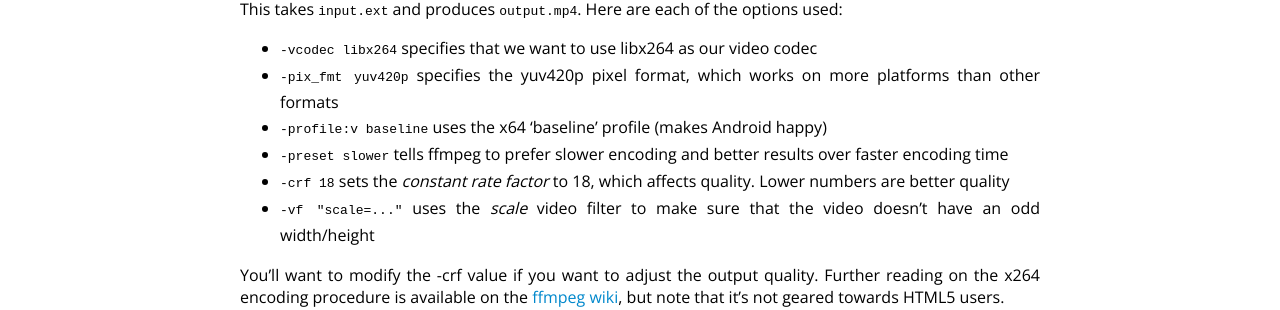
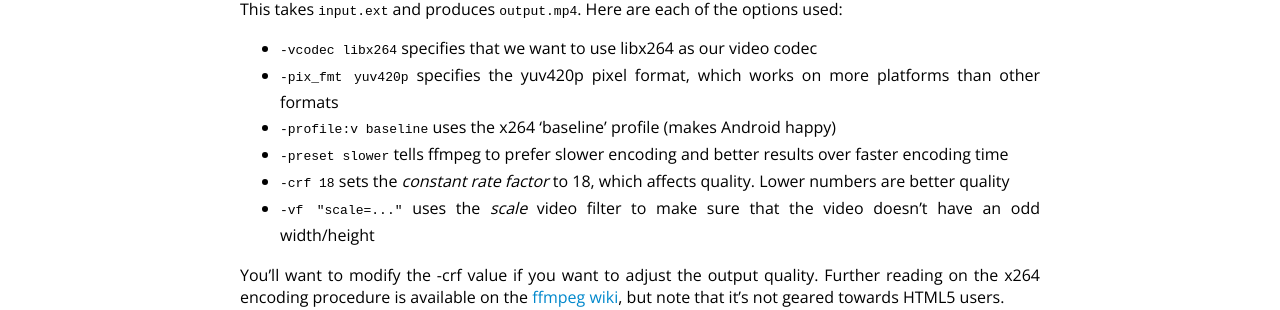
Before and after one commit to MediaCrush/mediacrush.github.io, a Jekyll site: the page built from _posts/2013-12-23-The-right-way-to-encode-HTML5-video.md, in a window 1280 px wide and 900 px high, scrolled down 2072 px. Shown: the part 144-454 px from the top of the window. Built offline with Jekyll 4.4.1, drawn with Linux system fonts in a browser that asks for light colours; Markdown is read by kramdown in place of the engine named in the settings; comment, search, counter and statistics services are not loaded.

Commit message:
Typo fix

```diff
--- a/_posts/2013-12-23-The-right-way-to-encode-HTML5-video.md
+++ b/_posts/2013-12-23-The-right-way-to-encode-HTML5-video.md
@@ -111,7 +111,7 @@ This takes `input.ext` and produces `output.mp4`. Here are each of the options u
 
 * `-vcodec libx264` specifies that we want to use libx264 as our video codec
 * `-pix_fmt yuv420p` specifies the yuv420p pixel format, which works on more platforms than other formats
-* `-profile:v baseline` uses the x64 'baseline' profile (makes Android happy)
+* `-profile:v baseline` uses the x264 'baseline' profile (makes Android happy)
 * `-preset slower` tells ffmpeg to prefer slower encoding and better results over faster encoding time
 * `-crf 18` sets the *constant rate factor* to 18, which affects quality. Lower numbers are better quality
 * `-vf "scale=..."` uses the *scale* video filter to make sure that the video doesn't have an odd width/height
```
